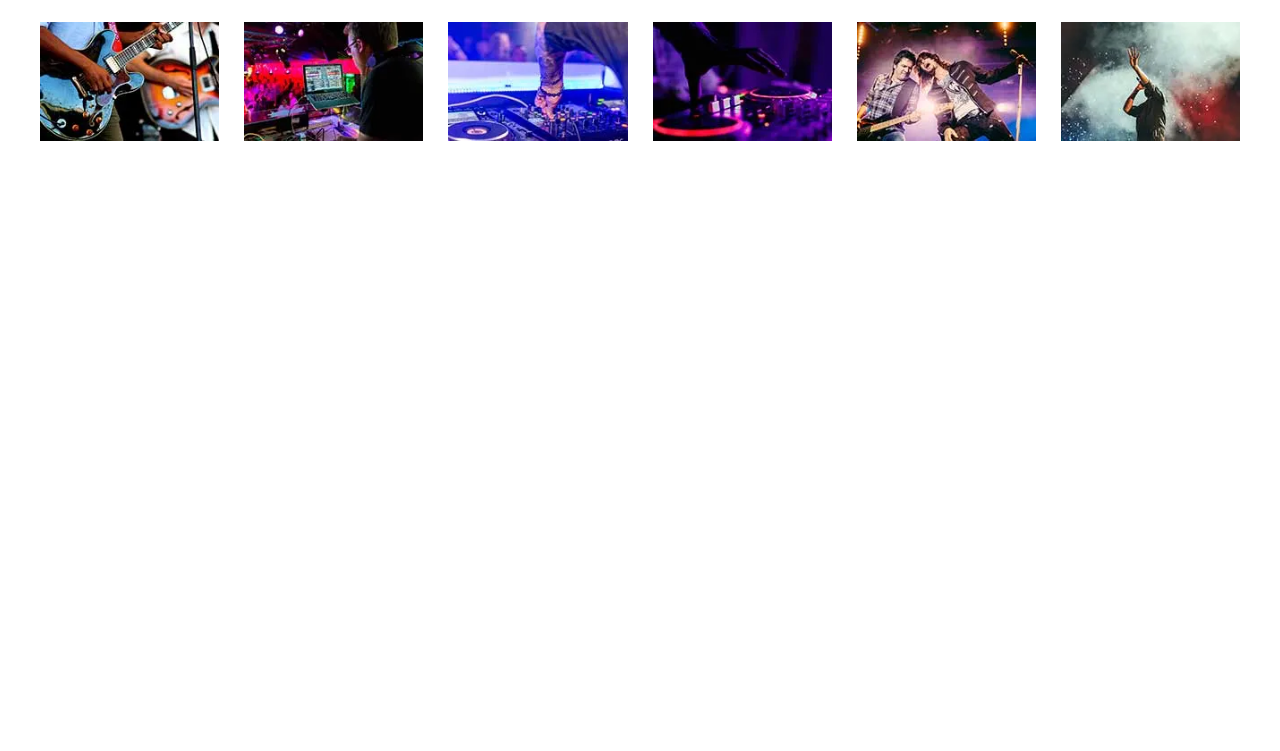
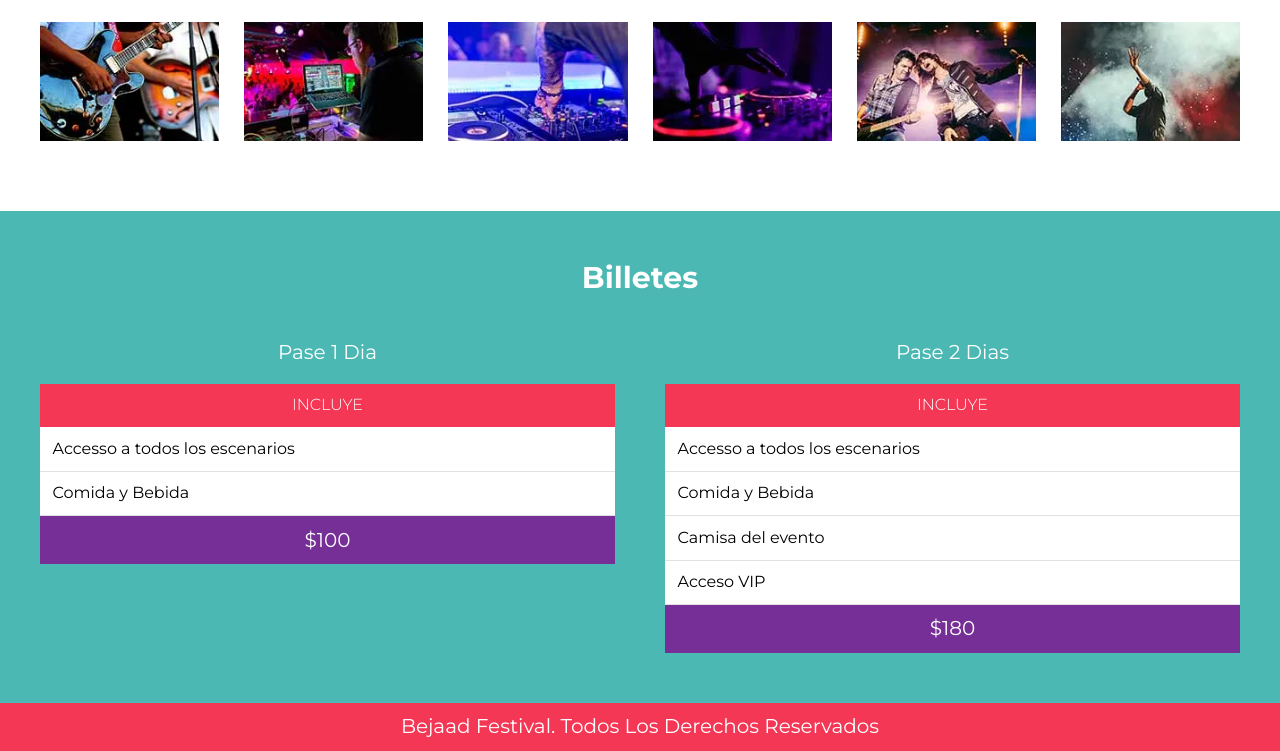
Before and after one commit to nadiroayoub/festival-musica-web, a website: page index.html in a window 1280 px wide. Shown: the part 3184-3935 px from the top of the page. Before the commit the page ends 3395 px from the top, so only its background shows below. Drawn offline with Linux system fonts and the light colour scheme.

Commit message:
agregar la seccion de billetes y el footer

```diff
--- a/gulpfile.js
+++ b/gulpfile.js
@@ -34,7 +34,6 @@ function javascript(){
     return src(paths.js)
         .pipe( concat('bundle.js'))
         .pipe( dest('build/js') )
-        .pipe(notify({message: 'Fichero js creado'}))
 }
 
 function imagenes(){
--- a/index.html
+++ b/index.html
@@ -12,9 +12,9 @@
         <div class="contenedor contenido-header">
             <h1>Bejaad Festival</h1>
             <nav class="navegacion-principal">
-                <a href="#">Reparto</a>
-                <a href="#">Galeria</a>
-                <a href="#">Billete</a>
+                <a href="#reparto">Reparto</a>
+                <a href="#galeria">Galeria</a>
+                <a href="#billete">Billete</a>
             </nav>
         </div>
     </header>
@@ -43,7 +43,7 @@
             <p class="texto">Lorem ipsum dolor sit amet consectetur adipisicing elit. Cupiditate similique ab, iure doloribus quam quo unde, laudantium repudiandae magnam excepturi quasi dolorem explicabo modi at.</p>
         </div>
     </div>
-    <section class="reparto">
+    <section class="reparto" id="reparto">
         <h3>Reparto</h3>
         <p class="dia">Viernes 21</p>
         <div class="escenarios-contenedor contenedor">
@@ -96,11 +96,91 @@
             </div>
         </div>
     </section>
-    <section class="galeria contenedor">
+    <section id="galeria" class="galeria contenedor">
         <h3>Galeria</h3>
         <ul class="galeria-imagenes">
         </ul>
     </section>
+    <section id="billete" class="boletos bg-verde">
+        <h3>Billetes</h3>
+        <div class="contenedor-boletos contenedor">
+            <div class="basico plan">
+                <p>Pase 1 Dia</p>
+                <table class="pase">
+                    <thead>
+                        <tr>
+                            <th>
+                                Incluye
+                            </th>
+                        </tr>
+                    </thead>
+                    <tbody>
+                        <tr>
+                            <td>
+                                Accesso a todos los escenarios
+                            </td>
+                        </tr>
+                        <tr>
+                            <td>
+                                Comida y Bebida
+                            </td>
+                        </tr>
+                    </tbody>
+                    <tfoot>
+                        <tr>
+                            <td>
+                                $100
+                            </td>
+                        </tr>
+                    </tfoot>
+                </table>
+            </div>
+            <div class="premium plan">
+                <p>Pase 2 Dias</p>
+                <table class="pase">
+                    <thead>
+                        <tr>
+                            <th>
+                                Incluye
+                            </th>
+                        </tr>
+                    </thead>
+                    <tbody>
+                        <tr>
+                            <td>
+                                Accesso a todos los escenarios
+                            </td>
+                        </tr>
+                        <tr>
+                            <td>
+                                Comida y Bebida
+                            </td>
+                        </tr>
+                        <tr>
+                            <td>
+                                Camisa del evento
+                            </td>
+                        </tr>
+                        <tr>
+                            <td>
+                                Acceso VIP
+                            </td>
+                        </tr>
+                    </tbody>
+                    <tfoot>
+                        <tr>
+                            <td>
+                                $180
+                            </td>
+                        </tr>
+                    </tfoot>
+                </table>
+            </div>
+        </div>
+    </section>
+    <footer class="footer">
+        <p>Bejaad Festival. Todos Los Derechos Reservados</p>
+    </footer>
     <script src="build/js/bundle.js"></script>
 </body>
 </html>
--- a/package.json
+++ b/package.json
@@ -23,7 +23,8 @@
     "url": "https://github.com/nadiroayoub/festival-musica-web/issues"
   },
   "homepage": "https://github.com/nadiroayoub/festival-musica-web#readme",
-  "devDependencies": {
+  "devDependencies": {},
+  "dependencies": {
     "gulp": "^4.0.2",
     "gulp-concat": "^2.6.1",
     "gulp-imagemin": "^7.1.0",
--- a/src/js/app.js
+++ b/src/js/app.js
@@ -1 +1,19 @@
-console.log('LISTO');
+'use strict'
+document.addEventListener('DOMContentLoaded', function(){
+    scrollNav();
+});
+
+function scrollNav() {
+    const enlaces = document.querySelectorAll('.navegacion-principal a');
+
+    enlaces.forEach(enlace =>{
+        enlace.addEventListener('click', function(e){
+            e.preventDefault();
+
+            const seccion = document.querySelector(`${e.target.attributes.href.value}`);
+            seccion.scrollIntoView({
+                behavior: 'smooth',
+            });
+        })
+    });
+}
--- a/src/js/galeria.js
+++ b/src/js/galeria.js
@@ -47,10 +47,12 @@ function mostrarImagen(e){
     // Cuando se da click, cerrar la imagen
     overlay.onclick = function(){
         overlay.remove();
+        body.classList.remove('fijar-body');
     }
     // Cuando se presiona, se cierra la imagen
     cerrarImagen.onclick = function(){
         overlay.remove();
+        body.classList.remove('fijar-body');
     }
     overlay.onclick
     // Mostrar en el HTML
--- a/src/scss/app.scss
+++ b/src/scss/app.scss
@@ -9,3 +9,5 @@
 @import 'layout/festival';
 @import 'layout/reparto';
 @import 'layout/galeria';
+@import 'layout/boletos';
+@import 'layout/footer';
--- /dev/null
+++ b/src/scss/layout/_boletos.scss
@@ -0,0 +1,52 @@
+.boletos{
+    padding: $separacion 0;
+    h3{
+        text-align: center;
+        color: $blanco;
+    }
+    .contenedor-boletos{
+        margin-top: $separacion /2;
+        @include grid(2, 5rem);
+    }
+    .plan{
+        p{
+            color: $blanco;
+            text-align: center;
+            margin-bottom: 2rem;
+        }
+    }
+}
+.pase{
+    color: $blanco;
+    width: 100%;
+    border-spacing: 0;
+    thead{
+        background: $rosa;
+        th{
+            padding: $separacion / 4;
+            text-transform: uppercase;
+            font-weight: $delgada;
+        }
+    }
+    tbody{
+        background-color: $blanco;
+        td{
+            padding: $separacion / 4;
+            border-bottom: 1px solid #e1e1e1;
+            color: $negro;
+        }
+        tr{
+            &:last-of-type{
+                border: none;
+            }
+        }
+    }
+    tfoot{
+        background-color: $morado;
+        td{
+            padding: $separacion / 4;
+            text-align: center;
+            font-size: 2rem;
+        }
+    }
+}
--- /dev/null
+++ b/src/scss/layout/_footer.scss
@@ -0,0 +1,9 @@
+.footer{
+    padding: $separacion / 4;
+    background-color: $rosa;
+    text-align: center;
+    p{
+        color: $blanco;
+        margin: 0;
+    }
+}
--- a/src/scss/layout/_galeria.scss
+++ b/src/scss/layout/_galeria.scss
@@ -14,6 +14,9 @@
     }
     @include desktop{
         @include grid(6, $separacion / 2)
+    }
+    img:hover{
+        cursor:pointer;
     }
 }
 .overlay {
```
Also changed, not shown: build/css/app.css, build/js/bundle.js, 1 other file.
